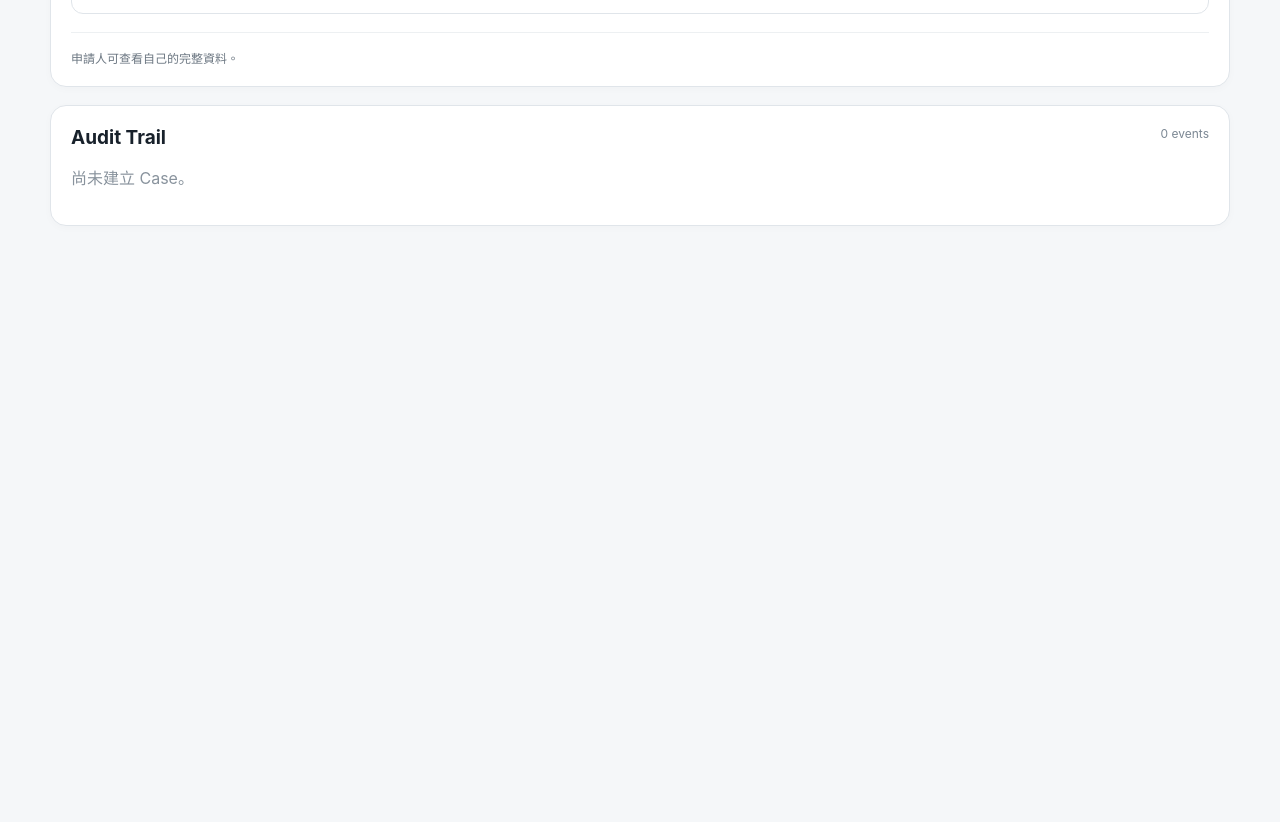
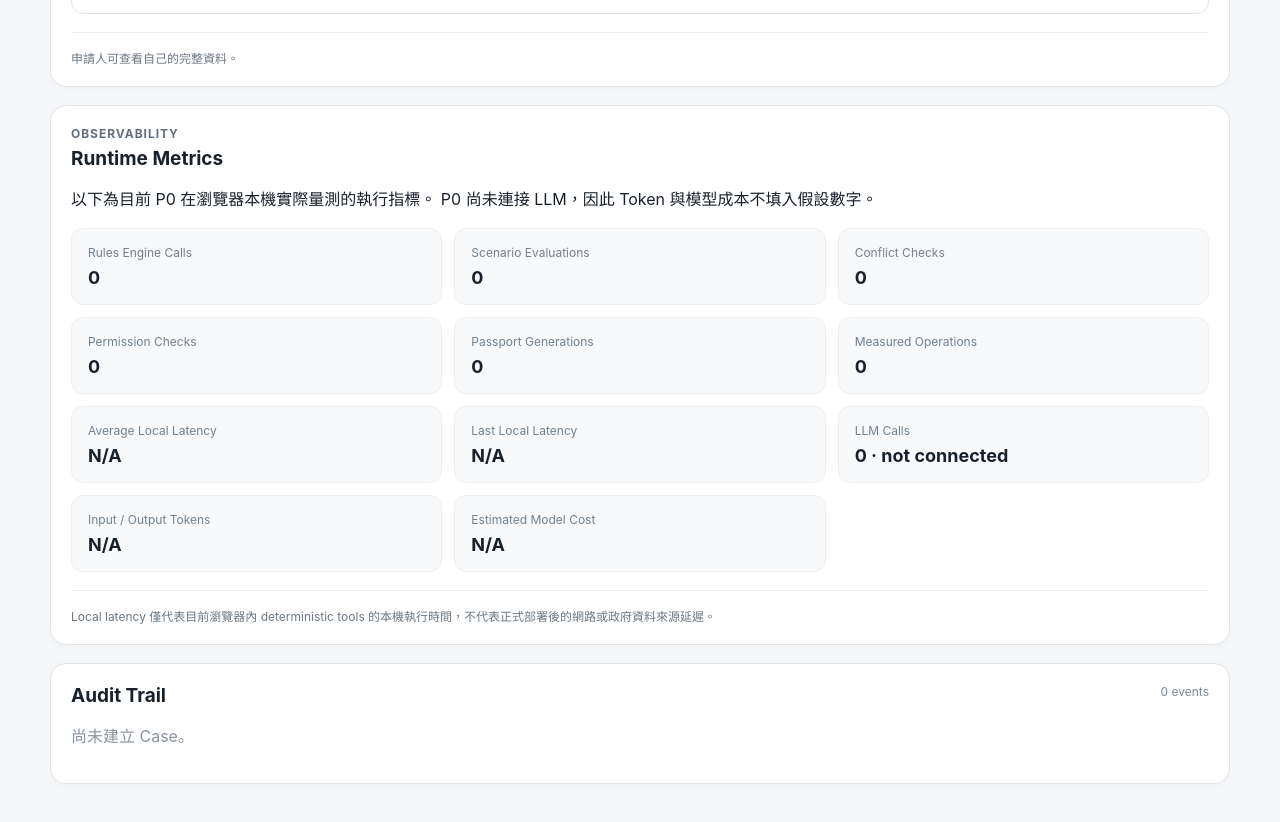
Before and after one commit to IDK930926/govaid-atlas, a React (Vite) app: page / in a window 1280 px wide. Shown: the part 1020-1842 px from the top of the page. Before the commit the page ends 1344 px from the top, so only its background shows below. Built offline with nearby package versions, Linux system fonts and the light colour scheme.

Commit message:
feat: add truthful runtime observability metrics

```diff
--- a/src/App.tsx
+++ b/src/App.tsx
@@ -11,6 +11,14 @@ import {
   type SensitiveProfile,
   type UserRole,
 } from "./permissions";
+
+import {
+  createRuntimeMetrics,
+  measureSync,
+  recordRuntimeOperation,
+  type RuntimeCounterKey,
+  type RuntimeMetrics,
+} from "./metrics";
 
 import centralRulesJson from "./policies/central-rent-115.json";
 import taipeiRulesJson from "./policies/taipei-rent-115.json";
@@ -126,6 +134,14 @@ function App() {
     [centralEvaluation]
   );
 
+  const [
+    runtimeMetrics,
+    setRuntimeMetrics,
+  ] =
+    useState<RuntimeMetrics>(
+      createRuntimeMetrics()
+    );
+
   function audit(
     actor: AuditEvent["actor"],
     action: string,
@@ -146,6 +162,20 @@ function App() {
     ]);
   }
 
+  function recordMetric(
+    counter: RuntimeCounterKey,
+    latencyMs: number
+  ) {
+    setRuntimeMetrics(
+      (current) =>
+        recordRuntimeOperation(
+          current,
+          counter,
+          latencyMs
+        )
+    );
+  }
+
   function changeRole(role: UserRole) {
     if (role === currentRole) {
       return;
@@ -161,10 +191,20 @@ function App() {
       "RBAC-V1"
     );
 
-    const result =
+    const measured =
+      measureSync(() =>
         getVisibleProfile(
           role,
           sensitiveProfile
+        )
+      );
+
+    const result =
+      measured.result;
+
+    recordMetric(
+      "permissionChecks",
+      measured.latencyMs
     );
 
     if (!result.permission.allowed) {
@@ -225,7 +265,21 @@ function App() {
     setAuditTrail([]);
 
 
-    const evaluation = evaluateRules(centralRules, freshApplicant);
+    const measured =
+      measureSync(() =>
+        evaluateRules(
+          centralRules,
+          freshApplicant
+        )
+    );
+
+    const evaluation =
+      measured.result;
+
+    recordMetric(
+      "rulesEngineCalls",
+      measured.latencyMs
+    );
     setCentralEvaluation(evaluation);
     setStage("UNCERTAIN");
 
@@ -259,7 +313,21 @@ function App() {
     setApplicant(updatedApplicant);
     audit("USER", "FIELD_CONFIRMED", {field: "ownsHome", value: false});
 
-    const evaluation = evaluateRules(centralRules, updatedApplicant);
+    const measured =
+      measureSync(() =>
+        evaluateRules(
+          centralRules,
+          updatedApplicant
+        )
+      );
+
+    const evaluation =
+      measured.result;
+
+    recordMetric(
+      "rulesEngineCalls",
+      measured.latencyMs
+    );
     setCentralEvaluation(evaluation);
     audit("RULE_ENGINE", "RE_EVALUATION", updatedApplicant, {
       evaluations: evaluation,
@@ -269,16 +337,49 @@ function App() {
   }
 
   function compareAddresses() {
-    const actual = evaluateScenario(actualScenario, applicant, {
+    const measuredActual =
+      measureSync(() =>
+        evaluateScenario(
+          actualScenario,
+          applicant,
+          {
             central: centralRules,
             taipei: taipeiRules,
-      newTaipei: newTaipeiRules,
-    });
-    const whatIf = evaluateScenario(whatIfScenario, applicant, {
+            newTaipei:
+              newTaipeiRules,
+          }
+        )
+      );
+
+    const actual =
+      measuredActual.result;
+
+    recordMetric(
+      "scenarioEvaluations",
+      measuredActual.latencyMs
+    );
+
+    const measuredWhatIf =
+      measureSync(() =>
+        evaluateScenario(
+          whatIfScenario,
+          applicant,
+          {
             central: centralRules,
             taipei: taipeiRules,
-      newTaipei: newTaipeiRules,
-    });
+            newTaipei:
+              newTaipeiRules,
+          }
+        )
+      );
+
+    const whatIf =
+      measuredWhatIf.result;
+
+    recordMetric(
+      "scenarioEvaluations",
+      measuredWhatIf.latencyMs
+    );
 
     setActualResult(actual);
     setWhatIfResult(whatIf);
@@ -290,7 +391,23 @@ function App() {
 
   function generatePassport() {
     if (!actualResult || !whatIfResult) return;
-    const result = buildDecisionPassport("CASE-P0-001", applicant, actualResult, whatIfResult);
+    const measured =
+      measureSync(() =>
+        buildDecisionPassport(
+          "CASE-P0-001",
+          applicant,
+          actualResult,
+          whatIfResult
+        )
+      );
+
+    const result =
+      measured.result;
+
+    recordMetric(
+      "passportGenerations",
+      measured.latencyMs
+    );
     setPassport(result);
     audit("SYSTEM", "DECISION_PASSPORT_GENERATED", {caseId: "CASE-P0-001"}, result, "MULTI-POLICY");
     setStage("PASSPORT");
@@ -306,12 +423,23 @@ function App() {
     setAuditTrail([]);
     setConflictResult(null);
     setCurrentRole("APPLICANT");
+    setRuntimeMetrics(createRuntimeMetrics());
   }
 
   function runConflictTest() {
-  const result =
+  const measured =
+    measureSync(() =>
       detectConflicts(
         syntheticConflictClaims
+      )
+    );
+
+  const result =
+    measured.result;
+
+  recordMetric(
+    "conflictChecks",
+    measured.latencyMs
   );
 
   setConflictResult(result);
@@ -677,6 +805,98 @@ function App() {
 
       <section className="card">
         <div className="card-header">
+          <div>
+            <p className="eyebrow">
+              OBSERVABILITY
+            </p>
+
+            <h2>
+              Runtime Metrics
+            </h2>
+          </div>
+        </div>
+
+        <p className="conflict-note">
+          以下為目前 P0 在瀏覽器本機實際量測的執行指標。
+          P0 尚未連接 LLM，因此 Token 與模型成本不填入假設數字。
+        </p>
+
+        <div className="metrics-grid">
+          <MetricItem
+            label="Rules Engine Calls"
+            value={runtimeMetrics.rulesEngineCalls}
+          />
+
+          <MetricItem
+            label="Scenario Evaluations"
+            value={runtimeMetrics.scenarioEvaluations}
+          />
+
+          <MetricItem
+            label="Conflict Checks"
+            value={runtimeMetrics.conflictChecks}
+          />
+
+          <MetricItem
+            label="Permission Checks"
+            value={runtimeMetrics.permissionChecks}
+          />
+
+          <MetricItem
+            label="Passport Generations"
+            value={runtimeMetrics.passportGenerations}
+          />
+
+          <MetricItem
+            label="Measured Operations"
+            value={runtimeMetrics.measuredOperations}
+          />
+
+          <MetricItem
+            label="Average Local Latency"
+            value={
+              runtimeMetrics.measuredOperations
+                ? `${(
+                    runtimeMetrics.totalLatencyMs /
+                    runtimeMetrics.measuredOperations
+                  ).toFixed(2)} ms`
+                : "N/A"
+            }
+          />
+
+          <MetricItem
+            label="Last Local Latency"
+            value={
+              runtimeMetrics.lastLatencyMs !== null
+                ? `${runtimeMetrics.lastLatencyMs.toFixed(2)} ms`
+                : "N/A"
+            }
+          />
+
+          <MetricItem
+            label="LLM Calls"
+            value="0 · not connected"
+          />
+
+          <MetricItem
+            label="Input / Output Tokens"
+            value="N/A"
+          />
+
+          <MetricItem
+            label="Estimated Model Cost"
+            value="N/A"
+          />
+        </div>
+
+        <p className="disclaimer">
+          Local latency 僅代表目前瀏覽器內 deterministic tools
+          的本機執行時間，不代表正式部署後的網路或政府資料來源延遲。
+        </p>
+      </section>
+
+      <section className="card">
+        <div className="card-header">
           <h2>Audit Trail</h2>
           <span className="counter">{auditTrail.length} events</span>
         </div>
@@ -696,6 +916,21 @@ function App() {
         )}
       </section>
     </main>
+  );
+}
+
+function MetricItem({
+  label,
+  value,
+}: {
+  label: string;
+  value: string | number;
+}) {
+  return (
+    <div className="metric-item">
+      <span>{label}</span>
+      <strong>{value}</strong>
+    </div>
   );
 }
 
--- /dev/null
+++ b/src/metrics.ts
@@ -0,0 +1,85 @@
+export type RuntimeMetrics = {
+  rulesEngineCalls: number;
+  scenarioEvaluations: number;
+  passportGenerations: number;
+  conflictChecks: number;
+  permissionChecks: number;
+
+  measuredOperations: number;
+  totalLatencyMs: number;
+  lastLatencyMs: number | null;
+
+  // P0 尚未連接 LLM，所以必須保持真實
+  llmCalls: number;
+  inputTokens: number | null;
+  outputTokens: number | null;
+  estimatedCostUsd: number | null;
+};
+
+export type RuntimeCounterKey =
+  | "rulesEngineCalls"
+  | "scenarioEvaluations"
+  | "passportGenerations"
+  | "conflictChecks"
+  | "permissionChecks";
+
+export function createRuntimeMetrics(): RuntimeMetrics {
+  return {
+    rulesEngineCalls: 0,
+    scenarioEvaluations: 0,
+    passportGenerations: 0,
+    conflictChecks: 0,
+    permissionChecks: 0,
+
+    measuredOperations: 0,
+    totalLatencyMs: 0,
+    lastLatencyMs: null,
+
+    llmCalls: 0,
+    inputTokens: null,
+    outputTokens: null,
+    estimatedCostUsd: null,
+  };
+}
+
+export function measureSync<T>(
+  operation: () => T
+): {
+  result: T;
+  latencyMs: number;
+} {
+  const start = performance.now();
+
+  const result = operation();
+
+  const latencyMs =
+    performance.now() - start;
+
+  return {
+    result,
+    latencyMs,
+  };
+}
+
+export function recordRuntimeOperation(
+  metrics: RuntimeMetrics,
+  counter: RuntimeCounterKey,
+  latencyMs: number
+): RuntimeMetrics {
+  return {
+    ...metrics,
+
+    [counter]:
+      metrics[counter] + 1,
+
+    measuredOperations:
+      metrics.measuredOperations + 1,
+
+    totalLatencyMs:
+      metrics.totalLatencyMs +
+      latencyMs,
+
+    lastLatencyMs:
+      latencyMs,
+  };
+}
--- a/src/styles.css
+++ b/src/styles.css
@@ -411,3 +411,35 @@ button.full {
 .sensitive-card p {
   margin: 8px 0;
 }
+
+.metrics-grid {
+  display: grid;
+  grid-template-columns:
+    repeat(3, minmax(0, 1fr));
+  gap: 12px;
+  margin-top: 18px;
+}
+
+.metric-item {
+  padding: 16px;
+  border-radius: 12px;
+  background: #f7f9fa;
+  border: 1px solid #edf0f2;
+}
+
+.metric-item span {
+  display: block;
+  margin-bottom: 7px;
+  color: #71808e;
+  font-size: 12px;
+}
+
+.metric-item strong {
+  font-size: 18px;
+}
+
+@media (max-width: 820px) {
+  .metrics-grid {
+    grid-template-columns: 1fr;
+  }
+}
```
Lines whose indentation alone changed are shown as unchanged.
